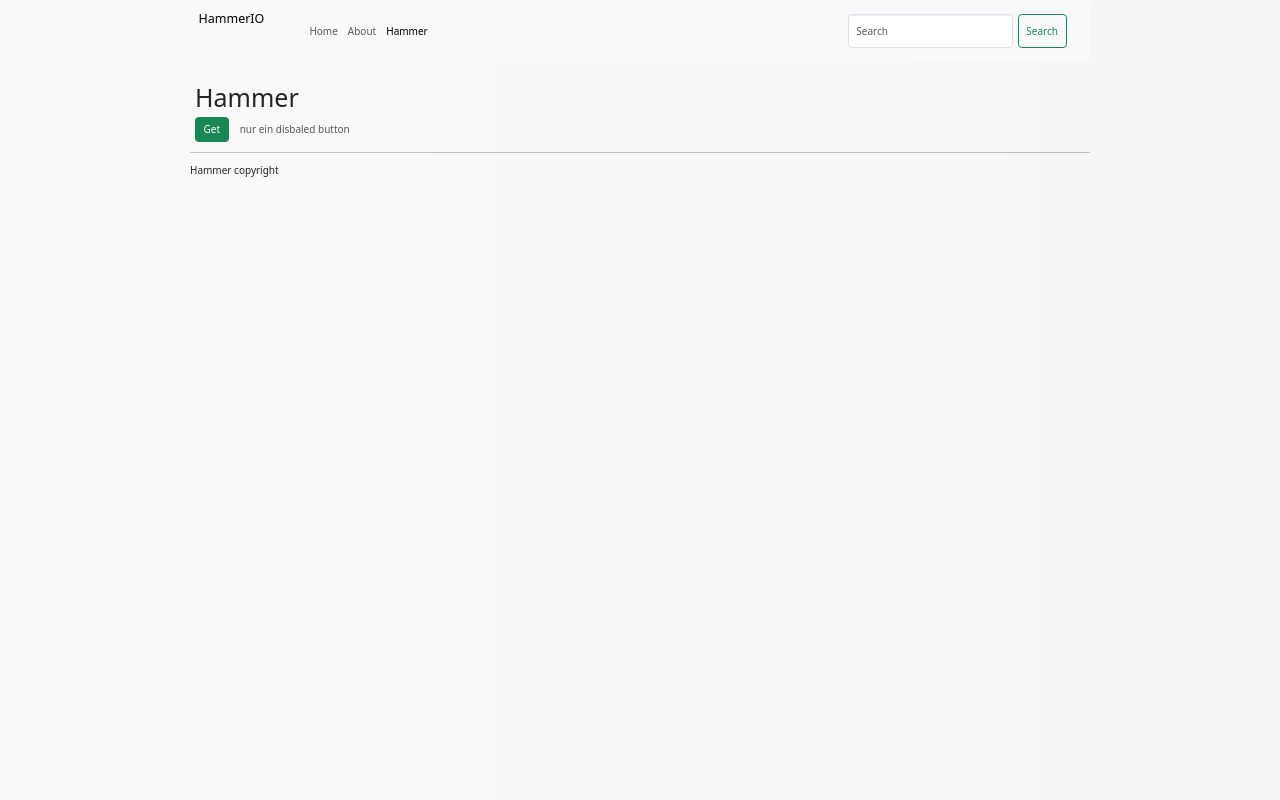
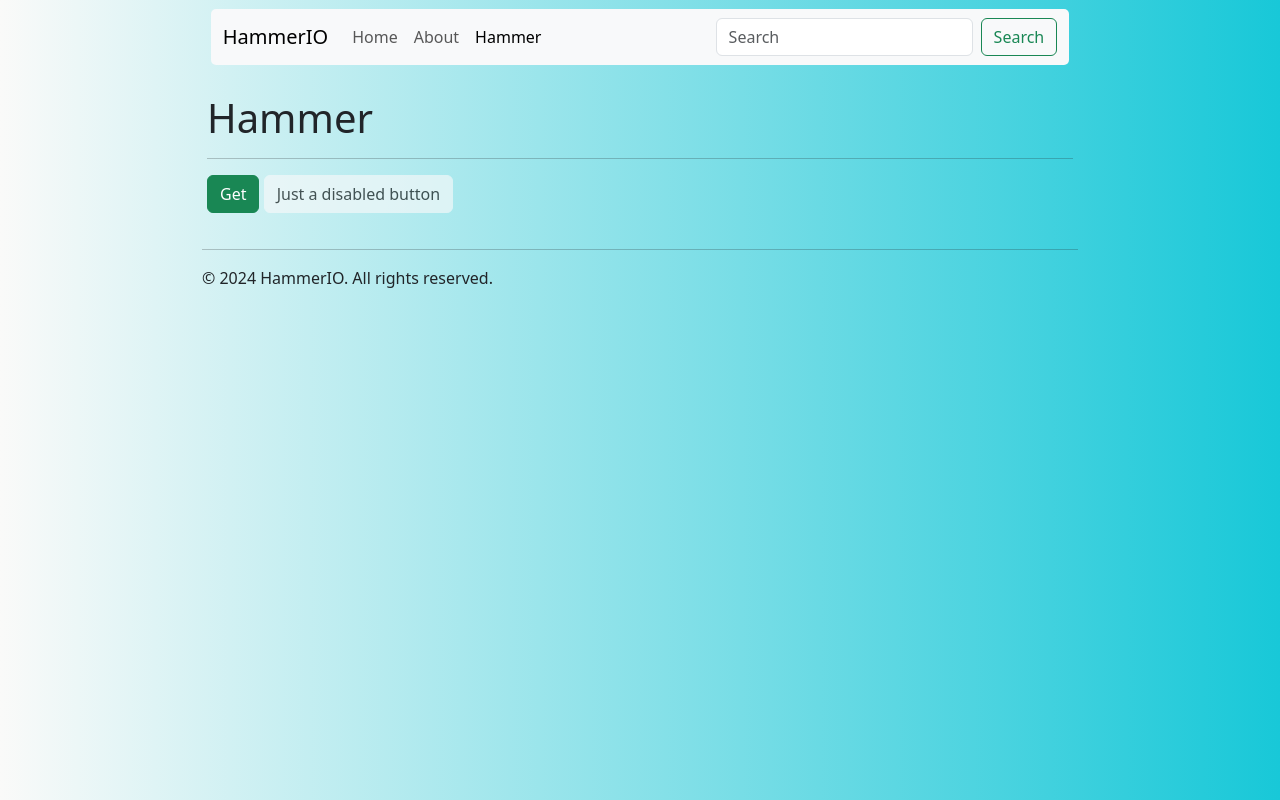
Before and after one commit to altink7/hammerIO_frontend, a plain HTML site: page sites/hammer.html in a window 1280 px wide. Drawn offline with nearby package versions, Linux system fonts and the light colour scheme.

Commit message:
fixed style errors

```diff
--- a/css/style.css
+++ b/css/style.css
@@ -17,7 +17,15 @@ th {
 }
 body {
     background: rgb(250,250,249);
-    background: linear-gradient(90deg, rgba(250,250,249,1) 0%, rgba(245,245,245,1) 100%);
+    background: linear-gradient(90deg, rgba(250,250,249,1) 0%, rgb(24, 200, 216) 100%);
     max-width:900px !important;
     margin:auto !important;
 }
+
+nav {
+    background-color: #f2f2f2;
+    text-align: center;
+    padding: 1%;
+    margin: 1%;
+    border-radius: 5px;
+}
--- a/sites/hammer.html
+++ b/sites/hammer.html
@@ -6,54 +6,33 @@
     <title>Hammer</title>
     <link rel="icon" type="image/x-icon" href="../assets/favicon.ico">
     <link rel="stylesheet" href="../css/style.css">
-
-    <!-- Latest compiled and minified CSS -->
-    <link rel="stylesheet" href="https://maxcdn.bootstrapcdn.com/bootstrap/3.4.1/css/bootstrap.min.css">
     <link href="https://cdn.jsdelivr.net/npm/bootstrap@5.3.2/dist/css/bootstrap.min.css" rel="stylesheet"
-        integrity="sha384-T3c6CoIi6uLrA9TneNEoa7RxnatzjcDSCmG1MXxSR1GAsXEV/Dwwykc2MPK8M2HN" crossorigin="anonymous">
-    <!-- jQuery library -->
-    <!-- Latest compiled JavaScript -->
+          integrity="sha384-T3c6CoIi6uLrA9TneNEoa7RxnatzjcDSCmG1MXxSR1GAsXEV/Dwwykc2MPK8M2HN" crossorigin="anonymous">
     <script src="https://ajax.googleapis.com/ajax/libs/jquery/3.7.1/jquery.min.js"></script>
 </head>
 
-<body stlye="">
-    <div >
+<body>
+<div class="container">
     <header>
-
-        <nav class="navbar navbar-expand-lg bg-body-tertiary ">
-
+        <nav class="navbar navbar-expand-lg navbar-light bg-light">
             <div class="container-fluid">
                 <a class="navbar-brand" href="index.html">HammerIO</a>
                 <button class="navbar-toggler" type="button" data-bs-toggle="collapse"
-                    data-bs-target="#navbarSupportedContent" aria-controls="navbarSupportedContent"
-                    aria-expanded="false" aria-label="Toggle navigation">
+                        data-bs-target="#navbarSupportedContent" aria-controls="navbarSupportedContent"
+                        aria-expanded="false" aria-label="Toggle navigation">
                     <span class="navbar-toggler-icon"></span>
                 </button>
                 <div class="collapse navbar-collapse" id="navbarSupportedContent">
                     <ul class="navbar-nav me-auto mb-2 mb-lg-0">
                         <li class="nav-item">
-                            <a class="nav-link" aria-current="page" href="index.html">Home</a>
+                            <a class="nav-link" href="index.html">Home</a>
                         </li>
                         <li class="nav-item">
                             <a class="nav-link" href="aboutus.html">About</a>
                         </li>
-                        <li class="nav-item ">
-                            <a class="nav-link active" href="hammer.html">Hammer</a>
+                        <li class="nav-item">
+                            <a class="nav-link active" aria-current="page" href="hammer.html">Hammer</a>
                         </li>
-                        <!--  <li class="nav-item dropdown">
-                    <a class="nav-link dropdown-toggle" href="#" role="button" data-bs-toggle="dropdown" aria-expanded="false">
-                      Dropdown
-                    </a>
-                    <ul class="dropdown-menu">
-                      <li><a class="dropdown-item" href="index.html">Home</a></li>
-                      <li><a class="dropdown-item" href="aboutus.html">About</a></li>
-                      <li><hr class="dropdown-divider"></li>
-                      <li><a class="dropdown-item" href="hammer.html">Hammer</a></li>
-                    </ul>
-                  </li>
-                  <li class="nav-item">
-                    <a class="nav-link disabled" aria-disabled="true">Disabled</a>
-                  </li>-->
                     </ul>
                     <form class="d-flex" role="search">
                         <input class="form-control me-2" type="search" placeholder="Search" aria-label="Search">
@@ -62,31 +41,30 @@
                 </div>
             </div>
         </nav>
+    </header>
 
-
-    </header>
-    <div style="padding:0px 5px;">
-        <h1> Hammer </h1>
-
+    <div class="content-container" style="padding: 20px 5px;">
+        <h1>Hammer</h1>
+        <hr>
         <div id="hammerTable">
-            <!-- just fill this with javaScript from BAckend as a table -->
+            <!-- just fill this with JavaScript from Backend as a table -->
         </div>
 
         <button class="btn btn-success" id="getHammered">Get</button>
 
-        <button class="btn btn-light" disabled> nur ein disbaled button</button>
+        <button class="btn btn-light" disabled>Just a disabled button</button>
     </div>
 
     <footer>
         <hr>
-        <p>Hammer copyright </p>
+        <p>&copy; 2024 HammerIO. All rights reserved.</p>
     </footer>
+</div>
 
-    <script src="../service/api/HammerService.js"></script>
-    <script src="https://cdn.jsdelivr.net/npm/bootstrap@5.3.2/dist/js/bootstrap.bundle.min.js"
+<script src="../service/api/HammerService.js"></script>
+<script src="https://cdn.jsdelivr.net/npm/bootstrap@5.3.2/dist/js/bootstrap.bundle.min.js"
         integrity="sha384-C6RzsynM9kWDrMNeT87bh95OGNyZPhcTNXj1NW7RuBCsyN/o0jlpcV8Qyq46cDfL"
         crossorigin="anonymous"></script>
-    </div>
 </body>
 
 </html>
```
Also changed, not shown: sites/aboutus.html (+14 -27 lines), sites/index.html (+7 -22 lines).
